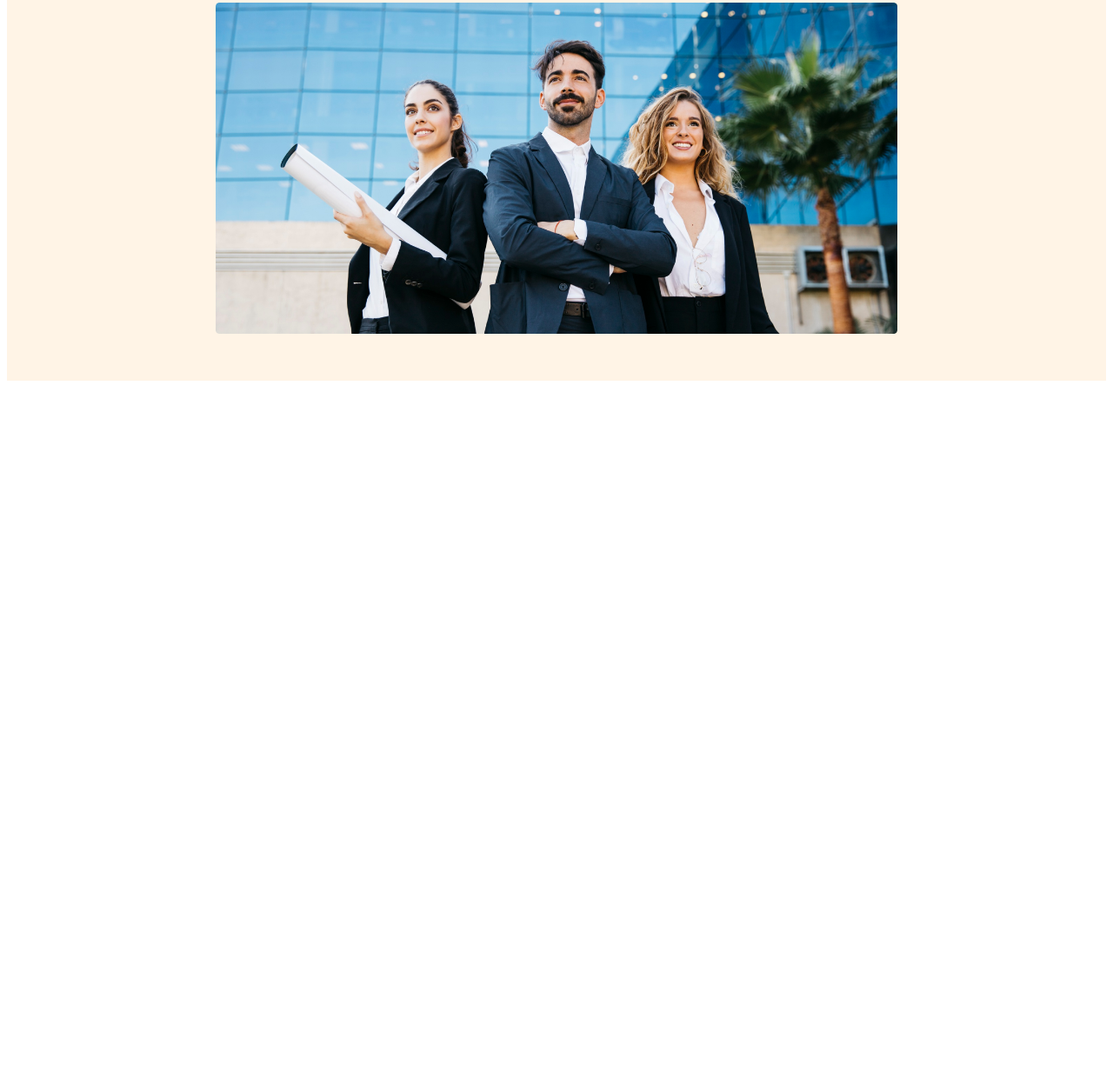
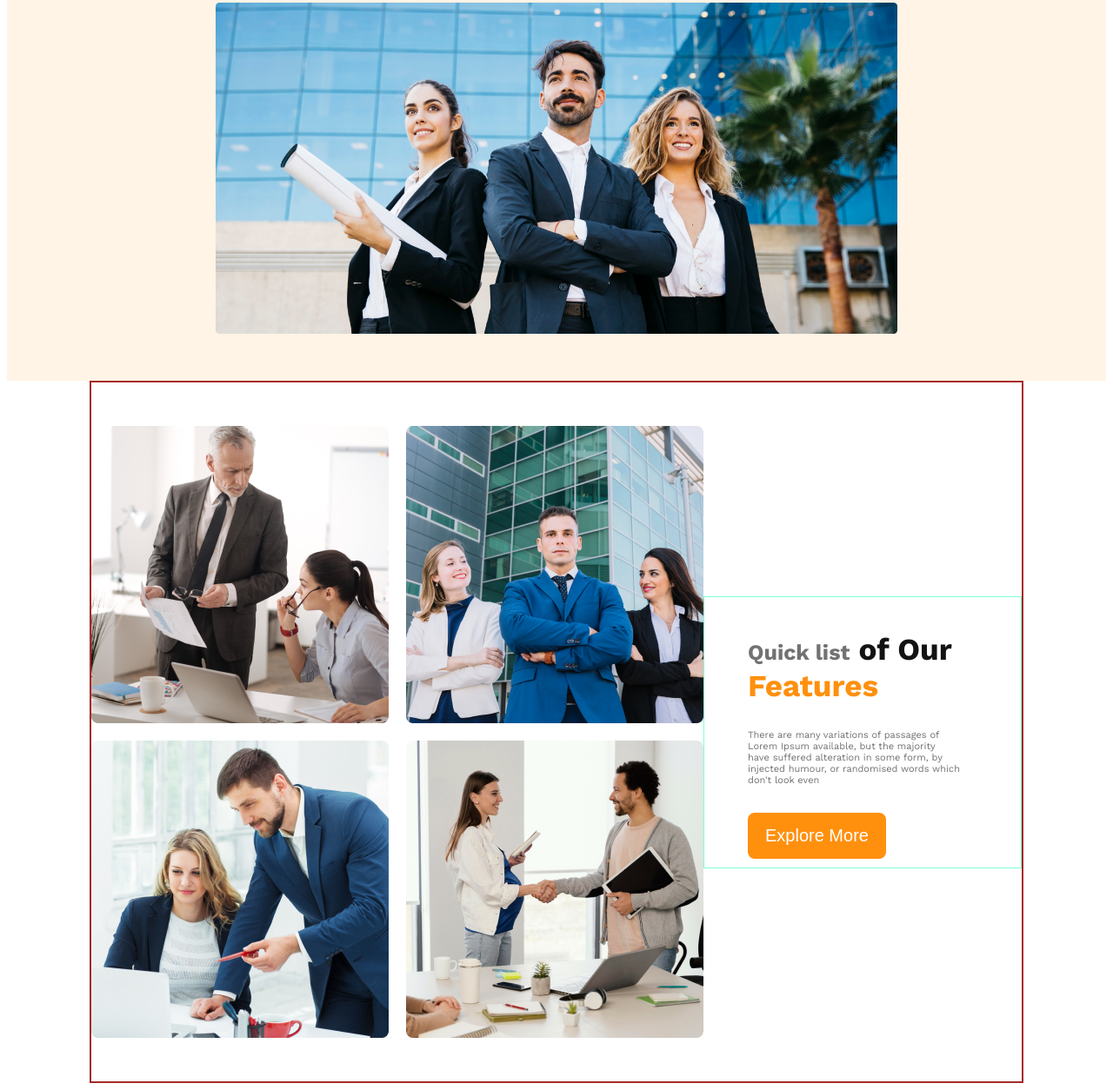
Before and after one commit to shaikot07/g3-architects-practice, a plain HTML site: page index.html in a window 1280 px wide. Shown: the part 610-1864 px from the top of the page at 87% size. Before the commit the page ends 1056 px from the top, so only its background shows below. Drawn offline with nearby package versions, Linux system fonts and the light colour scheme.

Commit message:
teams section done

```diff
--- a/index.html
+++ b/index.html
@@ -28,7 +28,7 @@
                   <div class="banner-info">
                         <h1 class="banner-title">Brand New <br> Group of Architects</h1>
                         <p class="banner-description">There are many variations of passages of Lorem Ipsum available, but the majority have suffered alteration in some form, by injected humour, or randomised words which don't look even</p>
-                        <button class="btn-primery">Explore More</button>
+                        <button class="btn-primary">Explore More</button>
                   </div>
                   <img class="image" src="images/banner.png" alt="">
             </div>
@@ -36,7 +36,23 @@
       </header>
       <!-- header section end  -->
       <!-- main section start  -->
-      <main></main>
+      <main>
+            <!-- teams section start  -->
+            <div class="team-container">
+                  <div class="team-image">
+                        <img src="images/team1.png" alt="">
+                        <img src="images/team2.png" alt="">
+                        <img src="images/team3.png" alt="">
+                        <img src="images/team4.png" alt="">
+                  </div>
+                  <div class="team-info">
+                        <h2 class="team-title"> <span class="quick">Quick list</span> of Our <br><span class="featur">Features</span></h2>
+                        <p class="team-discription">There are many variations of passages of Lorem Ipsum available, but the majority have suffered alteration in some form, by injected humour, or randomised words which don't look even</p>
+                        <button class="btn-primary">Explore More</button>
+                  </div>
+            </div>
+            <!-- teams section End -->
+      </main>
       <!-- main section end  -->
       <!-- footer section start  -->
       <footer></footer>
--- a/style.css
+++ b/style.css
@@ -4,14 +4,14 @@ body{
       font-family: 'Work Sans', sans-serif;
 }
 /* sheard style css start  */
-.btn-primery{
+.btn-primary{
       border-radius: 8px;
       background: #FF900E;
       padding: 15px 20px;
       border: none;
       color: white;
       font-size: 1.25rem;
-      font-weight: ;
+
 }
 /* sheard style css End */
 
@@ -71,6 +71,53 @@ nav li {
 /* banner style End  */
 
 /* header style css end */
+/* main section style start  */
+main{
+      max-width: 1070px;
+      margin: 0 auto;
+      border: 2px solid brown;
+}
+
+/* teams style css start  */
+.team-container{
+      display: flex;
+      justify-content: space-between;
+      align-items: center;
+}
+.team-image{
+      display: grid;
+      grid-template-columns: repeat(2,1fr);
+      gap: 20px;
+      padding: 50px 0;
+
+}
+.team-info{
+      border: 1px solid aquamarine;
+      padding: 10px 50px;
+
+}
+.team-title{
+      color: #131313;
+      font-size: 35px;
+      font-weight: 700;
+}
+.quick{
+      color: #727272;
+      font-size: 25px;
+      font-weight: 700;
+}
+.featur{
+      color: #FF900E;
+}
+.team-discription{
+      color: #727272;
+      font-size: 11px;
+      font-weight: 400;
+      padding-bottom: 20px;
+      padding-right: 20px;
+}
+/* teams style css End  */
+/* main section style End  */
 
 
 
@@ -83,7 +130,7 @@ nav li {
       header{
             padding: 20px;
       }
-      nav{
+      nav,.team-container{
             flex-direction: column;
       }
       nav li{
@@ -92,6 +139,12 @@ nav li {
       }
       .banner-info{
             margin: 37px auto;
+      }
+      .team-image{
+            grid-template-columns: repeat(1,1fr);
+      }
+      .team-container{
+            padding: 55px 5px;
       }
 }
 
@@ -103,12 +156,18 @@ nav li {
       header{
             padding: 50px 8px;
       }
-      nav{
+      nav,.team-container{
             flex-direction: column;
       }
       .banner-info{
             margin: 60px auto;
       }
+      .team-image{
+            padding:0 50px;
+      }
+      .team-info{
+            text-align: center;
+      }
 
 
 }
```
